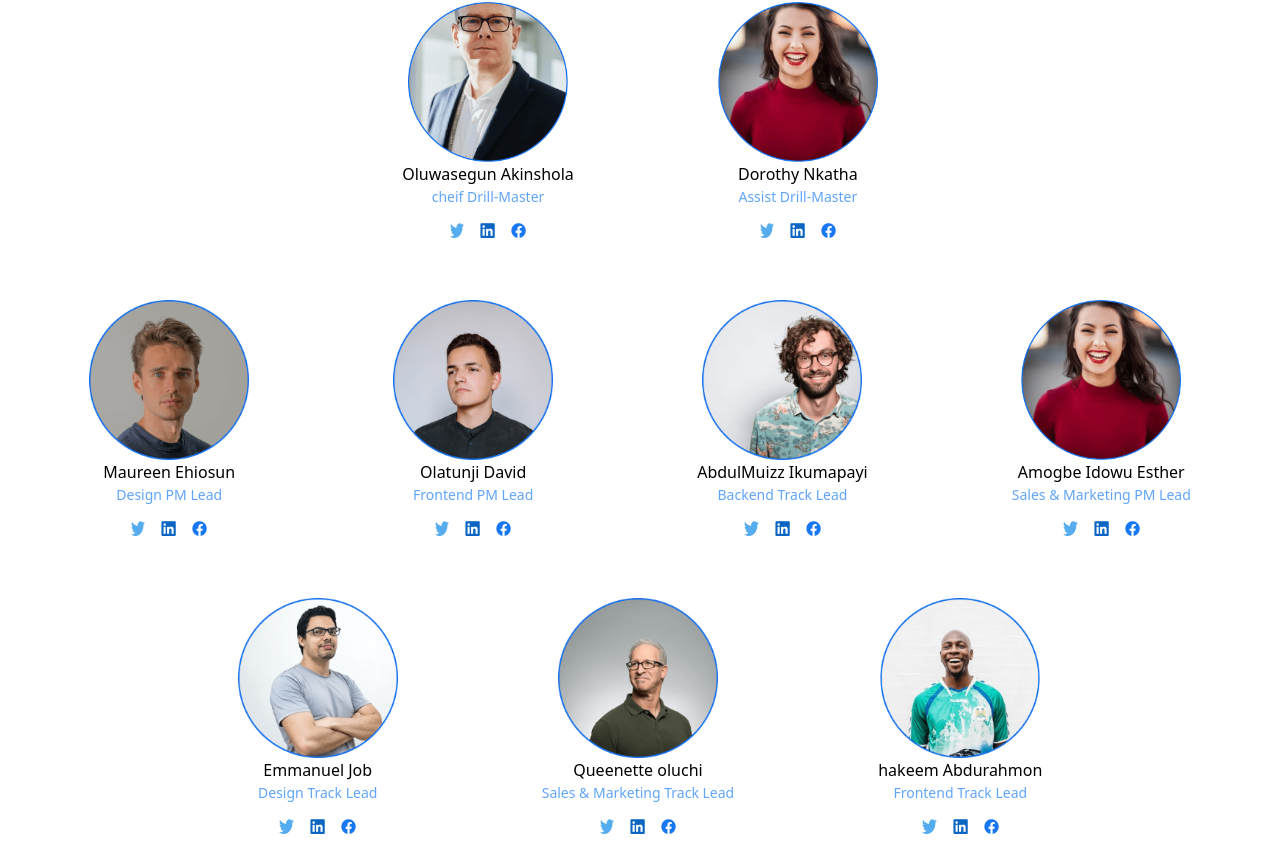
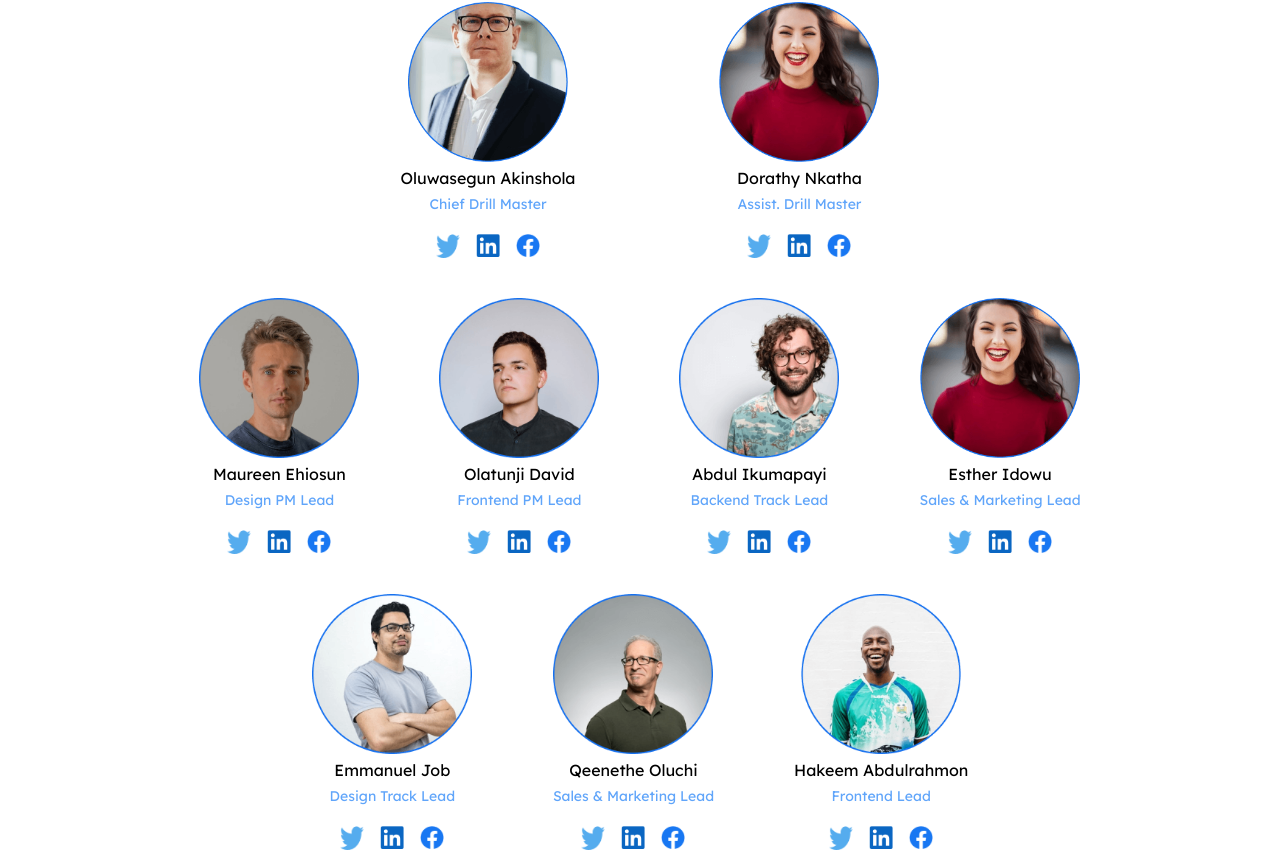
Before and after one commit to Imhandegbelo/ReconAI, a React (Vite) app: page /teams in a window 1280 px wide. Shown: the part 571-1423 px from the top of the page. Built offline with nearby package versions, Linux system fonts and the light colour scheme.

Commit message:
update: cleanup teams page

```diff
--- a/src/pages/Teams.jsx
+++ b/src/pages/Teams.jsx
@@ -1,4 +1,3 @@
-import React from "react";
 import Navbar from "../components/NavigationBar";
 import Footer from "../components/Footer";
 import ourteam from "../assets/images/teams/ourteam.png";
@@ -14,191 +13,159 @@ import fb from "../assets/images/teams/fb.png";
 import ln from "../assets/images/teams/ln.png";
 import tw from "../assets/images/teams/tw.png";
 import ScrollToTop from "../components/ScrollToTop";
+import { Link } from "react-router-dom";
 
 function Teams() {
+  const teams = [
+    {
+      name: "Oluwasegun Akinshola",
+      avatar: one,
+      position: "Chief Drill Master",
+    },
+    {
+      name: "Dorathy Nkatha",
+      avatar: two,
+      position: "Assist. Drill Master",
+    },
+    {
+      name: "Maureen Ehiosun",
+      avatar: three,
+      position: "Design PM Lead",
+    },
+    {
+      name: "Olatunji David",
+      avatar: four,
+      position: "Frontend PM Lead",
+    },
+    {
+      name: "Abdul Ikumapayi",
+      avatar: five,
+      position: "Backend Track Lead",
+    },
+    {
+      name: "Esther Idowu",
+      avatar: two,
+      position: "Sales & Marketing Lead",
+    },
+    {
+      name: "Emmanuel Job",
+      avatar: seven,
+      position: "Design Track Lead",
+    },
+    {
+      name: "Qeenethe Oluchi",
+      avatar: eight,
+      position: "Sales & Marketing Lead",
+    },
+    {
+      name: "Hakeem Abdulrahmon",
+      avatar: nine,
+      position: "Frontend Lead",
+    },
+  ];
+
   return (
-    <div>
+    <div className="font-lexend">
       <ScrollToTop />
       <Navbar />
-      <div className="px-[44px] xl:px-[72px] mt-8">
-        <div className="lg:flex lg:flex-row md:flex md:flex-row  flex-col  grid justify-items-center">
-          <div className="font-lexend lg:mt-24 md:mt-24">
+      <div className="px-9 md:px-14 lg:px-20 py-8">
+        <div className="flex flex-col gap-4 md:flex-row justify-between">
+          <div className="flex flex-col gap-4 justify-center">
             <button
               type="button"
-              className="rounded-lg lg:ml-2 ml-16 md:ml-2 text-white bg-blue-500 text-lg px-4 py-2"
+              className="hidden rounded-lg w-1/2 lg:w-1/3 text-white bg-blue-500 text-lg px-4 py-2"
             >
               Meet the team
             </button>
-            <h2 className="lg:text-5xl text-2xl font-semibold mt-4 lg:text-left md:text-left text-center">
-              Meet our leadership <br className="lg:hidden" /> team, great{" "}
-              <br className="" /> personalities who work
-              <br className="lg:hidden" />
-              hard to
-              <br className="hidden lg:block" /> empower our{" "}
-              <br className="lg:hidden" />
-              teams.
-            </h2>
+            <h1 className="text-2xl md:text-4xl lg:text-5xl font-semibold max-w-[640px] text-center md:text-left">
+              Meet our leadership team, great personalities who work hard to
+              empower our teams.
+            </h1>
           </div>
           <div>
             <img
-              alt=""
               src={ourteam}
-              className="ml-24 hidden lg:block md:block md:ml-8"
+              alt="teamwork"
+              className="hidden md:block"
             />
           </div>
         </div>
 
-        <div className="mt-12 flex flex-col items-center">
-          <div className="flex flex-row lg:gap-36 gap-2">
-            <div className=" flex flex-col items-center">
-              <img alt="" src={one} className="lg:w-40 lg:h-40 w-3/4" />
-              <h3 className="text-[12px] font-[500] lg:text-[16px] md:text-[16px]">
-                Oluwasegun Akinshola
+        <div className="mt-12 flex flex-col gap-10 items-center">
+          <div className="flex flex-row gap-2 lg:gap-36">
+            {teams.splice(0,2).map((team) => (
+              <div className=" flex flex-col gap-1 items-center">
+                <img alt="" src={team.avatar} className="lg:w-40 lg:h-40 w-3/4" />
+                <h3 className="text-xs font-medium md:text-base">
+                  {team.name}
                 </h3>
-              <h4 className="text-blue-400 text-[10px] font-[400] lg:text-[14px] md:text-[14px]">
-                cheif Drill-Master
+                <h4 className="text-blue-400 text-[10px] md:text-sm">
+                  {team.position}
                 </h4>
                 <div className="mt-4 flex flex-row gap-4">
-                <img alt="" src={tw} className="w-2/4 h-2/4" />
-                <img alt="" src={ln} className="w-2/4 h-2/4" />
-                <img alt="" src={fb} className="w-2/4 h-2/4" />
+                  <Link to="#" className="hover:scale-125">
+                    <img alt="twitter logo" src={tw} className="w-6" />
+                  </Link>
+                  <Link to="#" className="hover:scale-125">
+                    <img alt="linkedin logo" src={ln} className="w-6" />
+                  </Link>
+                  <Link to="#" className="hover:scale-125">
+                    <img alt="facebook logo" src={fb} className="w-6" />
+                  </Link>
                 </div>
               </div>
+            ))}
 
-            <div className="flex flex-col items-center">
-              <img alt="" src={two} className="lg:w-40 lg:h-40 w-3/4" />
-              <h3 className="text-[12px] font-[500] lg:text-[16px] md:text-[16px]">
-                Dorothy Nkatha
+          </div>
+
+          <div className="grid grid-cols-2 lg:grid-flow-col gap-4 lg:gap-20">
+            {teams.splice(0,4).map((person)=>(
+              <div className="flex flex-col gap-1 items-center">
+              <img alt="" src={person.avatar} className="lg:w-40 lg:h-40 w-3/4" />
+              <h3 className="text-xs font-medium md:text-base">
+                {person.name}
               </h3>
-              <h4 className="text-blue-400 text-[10px] font-[400] lg:text-[14px] md:text-[14px]">
-                Assist Drill-Master
+              <h4 className="text-blue-400 text-[10px] md:text-sm">
+                {person.position}
               </h4>
               <div className="mt-4 flex flex-row gap-4">
-                <img alt="" src={tw} className="w-2/4 h-2/4" />
-                <img alt="" src={ln} className="w-2/4 h-2/4" />
-                <img alt="" src={fb} className="w-2/4 h-2/4" />
+                <Link to="#" className="hover:scale-125">
+                  <img alt="twitter logo" src={tw} className="w-6" />
+                </Link>
+                <Link to="#" className="hover:scale-125">
+                  <img alt="linkedin logo" src={ln} className="w-6" />
+                </Link>
+                <Link to="#" className="hover:scale-125">
+                  <img alt="facebook logo" src={fb} className="w-6" />
+                </Link>
               </div>
             </div>
+            ))}
           </div>
 
-          <div className="lg:flex lg:flex-row grid grid-cols-2 lg:gap-36 mt-12 gap-2">
-            <div className="flex flex-col items-center">
-              <img alt="" src={three} className="lg:w-40 lg:h-40 w-3/4" />
-              <h3 className="text-[12px] font-[500] lg:text-[16px] md:text-[16px]">
-                Maureen Ehiosun
+          <div className="grid grid-cols-2 lg:grid-flow-col items-center gap-4 lg:gap-20">
+            {teams.map((person)=>(
+              <div className="flex flex-col gap-1 items-center">
+              <img alt="" src={person.avatar} className="lg:w-40 lg:h-40 w-3/4" />
+              <h3 className="text-xs font-medium md:text-base">
+                {person.name}
               </h3>
-              <h4 className="text-blue-400 text-[10px] font-[400] lg:text-[14px] md:text-[14px]">
-                Design PM Lead
+              <h4 className="text-blue-400 text-[10px] md:text-sm">
+                {person.position}
               </h4>
               <div className="mt-4 flex flex-row gap-4">
-                <img alt="" src={tw} className="w-2/4 h-2/4" />
-                <img alt="" src={ln} className="w-2/4 h-2/4" />
-                <img alt="" src={fb} className="w-2/4 h-2/4" />
+                <Link to="#" className="hover:scale-125">
+                  <img alt="twitter logo" src={tw} className="w-6" />
+                </Link>
+                <Link to="#" className="hover:scale-125">
+                  <img alt="linkedin logo" src={ln} className="w-6" />
+                </Link>
+                <Link to="#" className="hover:scale-125">
+                  <img alt="facebook logo" src={fb} className="w-6" />
+                </Link>
               </div>
             </div>
-
-            <div className="flex flex-col items-center">
-              <img alt="" src={four} className="lg:w-40 lg:h-40 w-3/4" />
-              <h3 className="text-[12px] font-[500] lg:text-[16px] md:text-[16px]">
-                Olatunji David
-              </h3>
-              <h4 className="text-blue-400 text-[10px] font-[400] lg:text-[14px] md:text-[14px]">
-                Frontend PM Lead
-              </h4>
-              <div className="mt-4 flex flex-row gap-4">
-                <img alt="" src={tw} className="w-2/4 h-2/4" />
-                <img alt="" src={ln} className="w-2/4 h-2/4" />
-                <img alt="" src={fb} className="w-2/4 h-2/4" />
-              </div>
-            </div>
-
-            <div className="flex flex-col items-center lg:mt-0 mt-12">
-              <img alt="" src={five} className="lg:w-40 lg:h-40 w-3/4" />
-              <h3 className="text-[12px] font-[500] lg:text-[16px] md:text-[16px]">
-                AbdulMuizz Ikumapayi
-              </h3>
-              <h4 className="text-blue-400 text-[10px] font-[400] lg:text-[14px] md:text-[14px]">
-                Backend Track Lead
-              </h4>
-              <div className="mt-4 flex flex-row gap-4">
-                <img alt="" src={tw} className="w-2/4 h-2/4" />
-                <img alt="" src={ln} className="w-2/4 h-2/4" />
-                <img alt="" src={fb} className="w-2/4 h-2/4" />
-              </div>
-            </div>
-
-            <div className="flex flex-col items-center lg:mt-0 mt-12">
-              <img alt="" src={two} className="lg:w-40 lg:h-40 w-3/4" />
-              <h3 className="text-[12px] font-[500] lg:text-[16px] md:text-[16px]">
-                Amogbe Idowu Esther
-              </h3>
-              <h4 className="text-blue-400 text-[10px] font-[400] lg:text-[14px] md:text-[14px]">
-                Sales & Marketing PM Lead
-              </h4>
-              <div className="mt-4 flex flex-row gap-4">
-                <img alt="" src={tw} className="w-2/4 h-2/4" />
-                <img alt="" src={ln} className="w-2/4 h-2/4" />
-                <img alt="" src={fb} className="w-2/4 h-2/4" />
-              </div>
-            </div>
-          </div>
-          <div className="lg:flex lg:flex-row grid grid-cols-2 lg:gap-36 mt-12 gap-2 md:gap-6">
-            <div className="flex flex-col items-center">
-              <img
-                alt=""
-                src={seven}
-                className="lg:w-40 lg:h-40 w-3/4 md:w-5/6"
-              />
-              <h3 className="text-[12px] font-[500] lg:text-[16px] md:text-[16px]">
-                Emmanuel Job
-              </h3>
-              <h4 className="text-blue-400 text-[10px] font-[400] lg:text-[14px] md:text-[14px]">
-                Design Track Lead
-              </h4>
-              <div className="mt-4 flex flex-row gap-4">
-                <img alt="" src={tw} className="w-2/4 h-2/4" />
-                <img alt="" src={ln} className="w-2/4 h-2/4" />
-                <img alt="" src={fb} className="w-2/4 h-2/4" />
-              </div>
-            </div>
-
-            <div className="flex flex-col items-center">
-              <img
-                alt=""
-                src={eight}
-                className="lg:w-40 lg:h-40 w-3/4 md:w-5/6"
-              />
-              <h3 className="text-[12px] font-[500] lg:text-[16px] md:text-[16px]">
-                Queenette oluchi
-              </h3>
-              <h4 className="text-blue-400 text-[10px] font-[400] lg:text-[14px] md:text-[14px]">
-                Sales & Marketing Track Lead
-              </h4>
-              <div className="mt-4 flex flex-row gap-4">
-                <img alt="" src={tw} className="w-2/4 h-2/4" />
-                <img alt="" src={ln} className="w-2/4 h-2/4" />
-                <img alt="" src={fb} className="w-2/4 h-2/4" />
-              </div>
-            </div>
-
-            <div className="flex flex-col items-center mb-8 ">
-              <img
-                alt=""
-                src={nine}
-                className="lg:w-40 lg:h-40 w-3/4 md:w-5/6"
-              />
-              <h3 className="text-[12px] font-[500] lg:text-[16px] md:text-[16px]">
-                hakeem Abdurahmon
-              </h3>
-              <h4 className="text-blue-400 text-[10px] font-[400] lg:text-[14px] md:text-[14px]">
-                Frontend Track Lead
-              </h4>
-              <div className="mt-4 flex flex-row gap-4">
-                <img alt="" src={tw} className="w-2/4 h-2/4" />
-                <img alt="" src={ln} className="w-2/4 h-2/4" />
-                <img alt="" src={fb} className="w-2/4 h-2/4" />
-              </div>
-            </div>
+            ))}
           </div>
         </div>
       </div>
```
Lines whose indentation alone changed are shown as unchanged.
